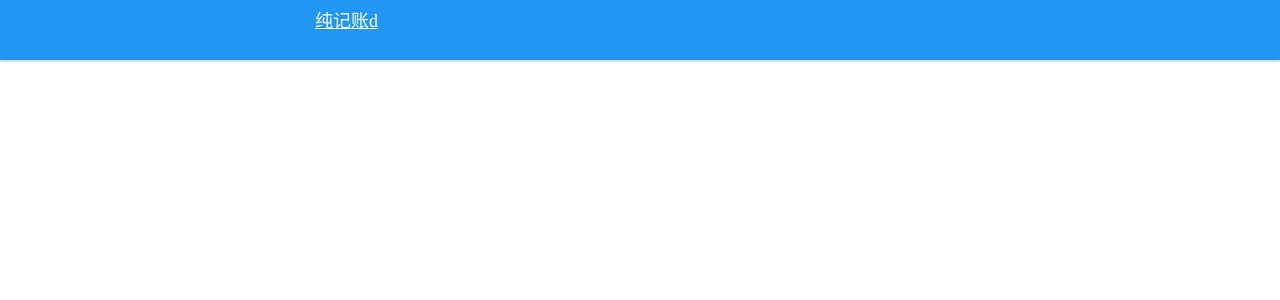
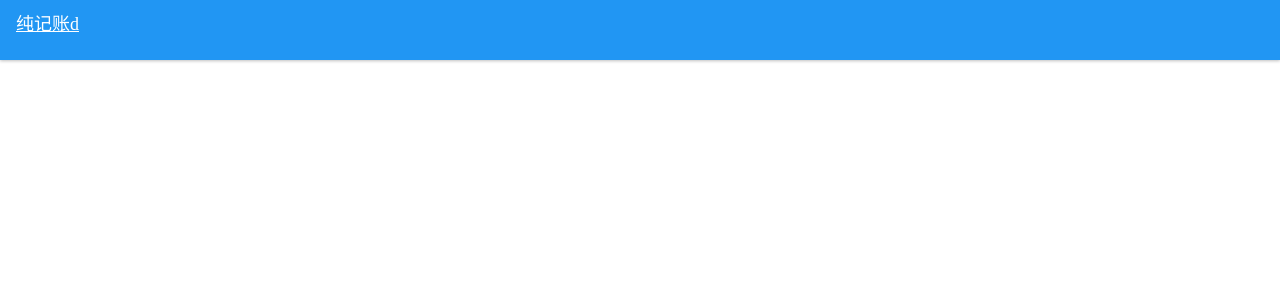
Before and after one commit to qsxs/chunjizhangdebug, a Jekyll site: the page built from test.md, in a window 1280 px wide. Shown: the top 300 px of the page. Built offline with Jekyll 4.4.1, drawn with Linux system fonts in a browser that asks for light colours; our own code applies the rules of GitHub Pages for plain Markdown files; comment, search, counter and statistics services are not loaded.

Commit message:
Update jekyll-theme-midnight.scss

```diff
--- a/_sass/jekyll-theme-midnight.scss
+++ b/_sass/jekyll-theme-midnight.scss
@@ -10,13 +10,12 @@
 
   nav {
     max-width: 650px;
-    margin: 0 auto;
-    padding: 0 10px;
-    margin: 6px auto;
+    padding: 0 0px;
+    margin: auto 16px;
       a {
         color: white;
-        margin-top: 6px;
-        line-height:18px;
+        margin: 0px auto;
+        line-height:48px;
         font-size:18px;
         display:inline-block;
         text-align:center;
```
